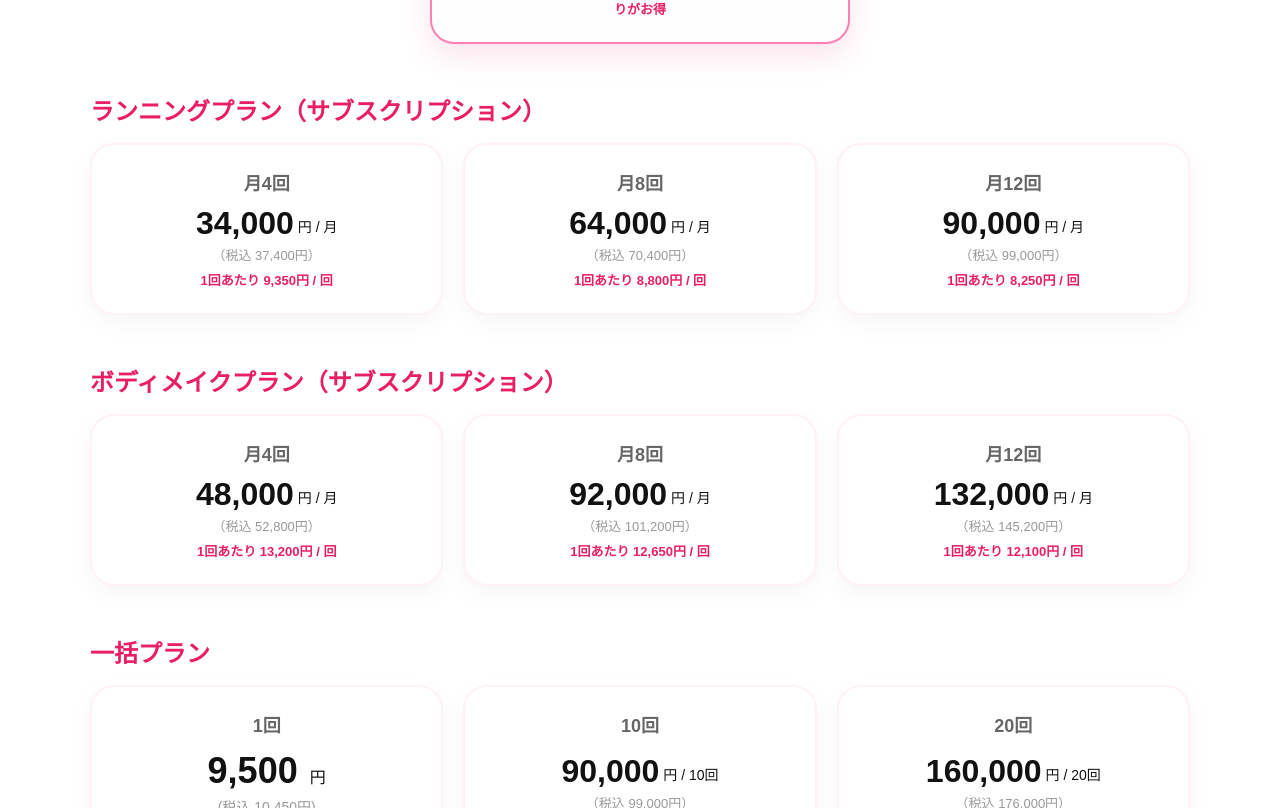
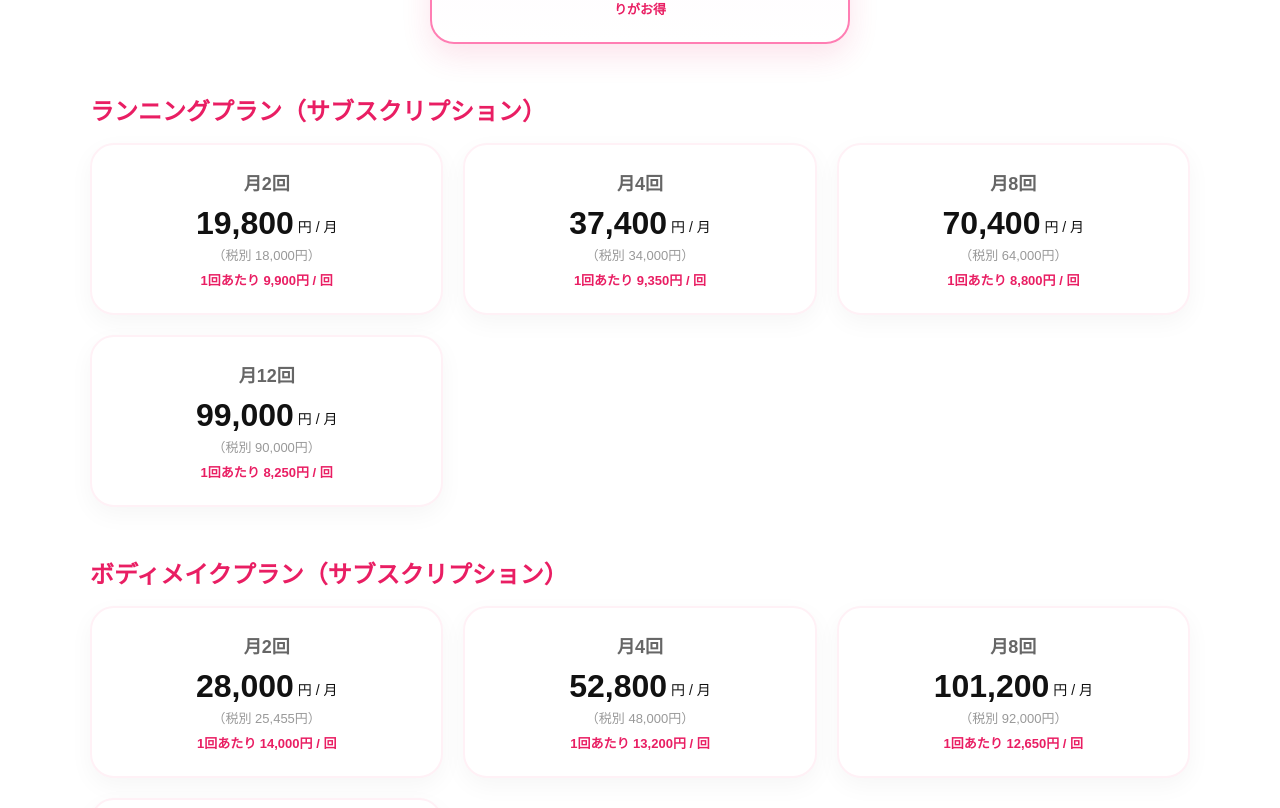
Before and after one commit to sparklingLASER/luka-web, a Next.js app: page / in a window 1280 px wide. Shown: the part 3032-3840 px from the top of the page. Built offline with nearby package versions, Linux system fonts and the light colour scheme.

Commit message:
Update page.jsx

```diff
--- a/app/page.jsx
+++ b/app/page.jsx
@@ -554,6 +554,12 @@ export default function HomePage() {
           >
             {[
               {
+                title: "月2回",
+                price: "18,000",
+                taxPrice: "19,800",
+                unitPrice: "9,900",
+              },
+              {
                 title: "月4回",
                 price: "34,000",
                 taxPrice: "37,400",
@@ -610,7 +616,7 @@ export default function HomePage() {
                       lineHeight: 1,
                     }}
                   >
-                    {plan.price}
+                    {plan.taxPrice}
                   </span>
                   <span
                     style={{
@@ -631,7 +637,7 @@ export default function HomePage() {
                     marginBottom: 6,
                   }}
                 >
-                  （税込 {plan.taxPrice}円）
+                  （税別 {plan.price}円）
                 </div>
                 <div
                   style={{ fontSize: 13, color: "#e91e63", fontWeight: 700 }}
@@ -656,6 +662,12 @@ export default function HomePage() {
             }}
           >
             {[
+              {
+                title: "月2回",
+                price: "25,455",
+                taxPrice: "28,000",
+                unitPrice: "14,000",
+              },
               {
                 title: "月4回",
                 price: "48,000",
@@ -713,7 +725,7 @@ export default function HomePage() {
                       lineHeight: 1,
                     }}
                   >
-                    {plan.price}
+                    {plan.taxPrice}
                   </span>
                   <span
                     style={{
@@ -734,7 +746,7 @@ export default function HomePage() {
                     marginBottom: 6,
                   }}
                 >
-                  （税込 {plan.taxPrice}円）
+                  （税別 {plan.price}円）
                 </div>
                 <div
                   style={{ fontSize: 13, color: "#e91e63", fontWeight: 700 }}
@@ -746,10 +758,10 @@ export default function HomePage() {
           </div>
         </div>
 
-        {/* 一括プラン */}
+        {/* 単発・回数券プラン */}
         <div style={{ marginBottom: 48 }}>
           <h3 style={{ fontSize: 24, color: "#e91e63", marginBottom: 16 }}>
-            一括プラン
+            単発・回数券プラン
           </h3>
           <div
             style={{
```
